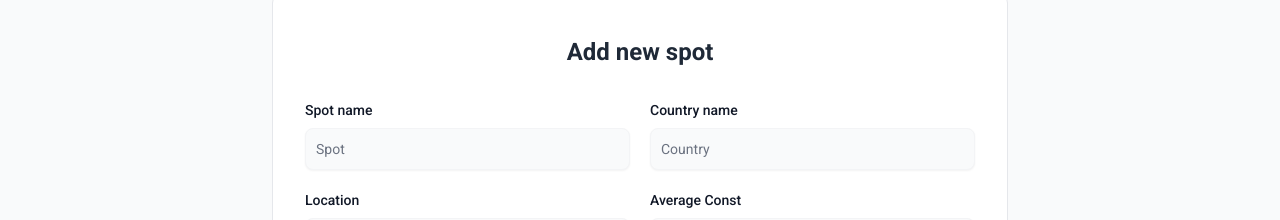
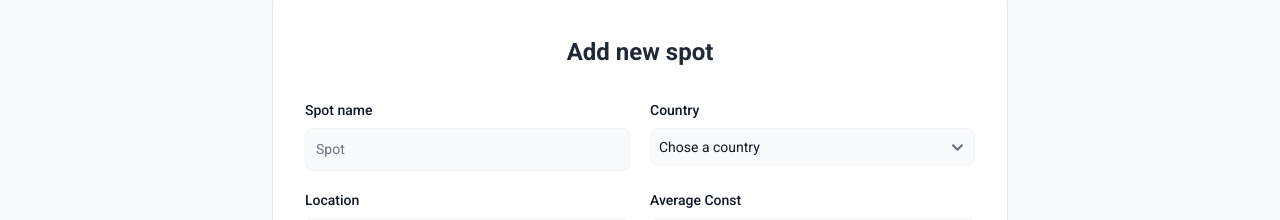
Before and after one commit to Albab47/rihla-explorer-client, a React (Vite) app: page /add-spot in a window 1280 px wide. Shown: the part 169-389 px from the top of the page. Built offline with nearby package versions, Linux system fonts and the light colour scheme; no server answers; sample sign-in values are in the browser's storage.

Commit message:
Add sort functionality to tourist spot page

```diff
--- a/src/components/TouristSpots/TouristSpots.jsx
+++ b/src/components/TouristSpots/TouristSpots.jsx
@@ -1,28 +1,90 @@
 import useSpotsData from "../../hooks/useSpotsData";
 import SpotCard from "../SpotCard/SpotCard";
+import { FaFilter } from "react-icons/fa";
 
-const TouristSpots = ({isHome = false}) => {
-  const { spots: loadedSpots } = useSpotsData();
-  const spots = isHome ? loadedSpots.slice(0, 6) : loadedSpots;
+const TouristSpots = ({ isHome = false }) => {
+  const [spots, setSpots] = useState([]);
+  const [filterOpen, setFilterOpen] = useState(false);
+  const [toggle, setToggle] = useState(false);
+
+  useEffect(() => {
+    const fetchData = async () => {
+      const res = await fetch("http://localhost:5000/spots");
+      const data = await res.json();
+      if (isHome) {
+        return setSpots(data.slice(0, 6));
+      }
+      setSpots(data);
+    };
+    fetchData();
+  }, [isHome, toggle]);
+
+  const handleFilterOpen = () => {
+    setFilterOpen(!filterOpen);
+  };
+
+  const handleAllSpotClick = () => {
+    setToggle(!toggle);
+  };
+
+  const handleFilterByCost = async () => {
+    const res = await fetch("http://localhost:5000/spots/sort-by-avg");
+    const data = await res.json();
+    setSpots(data);
+  };
 
   return (
     <section className="my-24">
       <div className="max-w-screen-xl mx-auto px-5">
         {/* heading */}
         <header className="text-center max-w-xl mx-auto space-y-5">
-          <h1 className="text-3xl md:text-5xl font-display ">{isHome ? "Popular" : "Browse"} Tourists Spots</h1>
-         {isHome && (
-           <p className="text-sm sm:text-base text-light">
-           Embark on a journey through the Middle East's iconic tourist spots.
-           Explore ancient wonders, breathtaking landscapes in one
-           unforgettable adventure.
-         </p>
-         )}
+          <h1 className="text-3xl md:text-5xl font-display ">
+            {isHome ? "Popular" : "Browse"} Tourists Spots
+          </h1>
+          {isHome && (
+            <p className="text-sm sm:text-base text-light">
+              Embark on a journey through the Middle East's iconic tourist
+              spots. Explore ancient wonders, breathtaking landscapes in one
+              unforgettable adventure.
+            </p>
+          )}
         </header>
 
+        {!isHome && (
+          <>
+            {/* sort options */}
+            <div className="max-w-screen-xl mx-auto relative flex flex-col items-end">
+              <button onClick={handleFilterOpen} className="btn-primary">
+                Filter <FaFilter className="ml-2 size-3" />
+              </button>
+              {/* <!-- Dropdown menu --> */}
+              <div
+                className={`z-10 absolute ${
+                  filterOpen ? "" : "hidden"
+                } top-12 bg-white divide-y divide-gray-100 rounded-lg shadow-2xl w-44 dark:bg-gray-700`}
+              >
+                <ul className="py-2 text-sm text-gray-700 dark:text-gray-200">
+                  <li
+                    onClick={handleFilterByCost}
+                    className="block px-4 py-2 hover:bg-gray-100 dark:hover:bg-gray-600 dark:hover:text-white"
+                  >
+                    Cost low to high
+                  </li>
+                  <li
+                    onClick={handleAllSpotClick}
+                    className="block px-4 py-2 hover:bg-gray-100 dark:hover:bg-gray-600 dark:hover:text-white"
+                  >
+                    All spots (default)
+                  </li>
+                </ul>
+              </div>
+            </div>
+          </>
+        )}
+
         {/* Spots card */}
-        <div className="grid gap-5 sm:grid-cols-2 md:grid-cols-3 mt-16 justify-center">
-          {spots?.map((spot) => (
+        <div className="grid gap-5 sm:grid-cols-2 md:grid-cols-3 mt-6 justify-center">
+          {spots.map((spot) => (
             <SpotCard key={spot._id} spot={spot} />
           ))}
         </div>
@@ -32,10 +94,10 @@ const TouristSpots = ({isHome = false}) => {
 };
 
 import PropTypes from "prop-types";
-
+import { useEffect, useState } from "react";
 
 TouristSpots.propTypes = {
   isHome: PropTypes.bool,
-}
+};
 
 export default TouristSpots;
--- a/src/hooks/useSpotsData.js
+++ b/src/hooks/useSpotsData.js
@@ -2,7 +2,7 @@ import { useEffect } from "react";
 import { useState } from "react";
 
 const useSpotsData = () => {
-  const [spots, setSpots] = useState([]);
+  const [loadedSpots, setLoadedSpots] = useState([]);
   const [toggle, setToggle] = useState(false);
 
   const refetch = () => {
@@ -13,12 +13,12 @@ const useSpotsData = () => {
     const fetchData = async () => {
       const res = await fetch("http://localhost:5000/spots");
       const data = await res.json()
-      setSpots(data)
+      setLoadedSpots(data)
     };
     fetchData()
   }, [toggle]);
 
-  return {spots, refetch};
+  return {loadedSpots, refetch};
 };
 
 export default useSpotsData;
--- a/src/pages/AddSpotPage.jsx
+++ b/src/pages/AddSpotPage.jsx
@@ -2,6 +2,7 @@ import { useForm } from "react-hook-form";
 import ErrorMsg from "../components/ErrorMsg/ErrorMsg";
 import { toast } from "react-toastify";
 import useAuth from "../hooks/useAuth.js";
+import { useNavigate } from "react-router-dom";
 
 const AddSpotPage = () => {
   const {
@@ -11,6 +12,7 @@ const AddSpotPage = () => {
     reset,
   } = useForm();
   const {currentUser} = useAuth();
+  const navigate = useNavigate()
 
 
   const onAddSpot = (data) => {
@@ -26,6 +28,7 @@ const AddSpotPage = () => {
         console.log(data);
         if (data.insertedId) {
           toast.success("Spot added successfully");
+          navigate('/tourist-spots')
           reset();
         }
       });
@@ -62,21 +65,30 @@ const AddSpotPage = () => {
               />
             </div>
 
+            {/* season options */}
             <div className="sm:col-span-3">
               <label
                 htmlFor="country"
                 className="block mb-2 text-sm font-medium text-gray-900 dark:text-white"
               >
-                Country name
+                Country
               </label>
-              <input
-                type="text"
+              <select
                 id="country"
-                placeholder="Country"
-                className="shadow-sm bg-gray-50 border border-gray-100 text-gray-900 text-sm rounded-lg focus:ring-amber-500 focus:border-amber-500 block w-full p-2.5 dark:bg-gray-700 dark:border-gray-600 dark:placeholder-gray-400 dark:text-white dark:focus:ring-amber-500 dark:focus:border-amber-500 dark:shadow-sm-light"
-                {...register("country", { required: true })}
-              />
+                {...register("country")}
+                className="block w-full p-2 text-sm text-gray-900 border border-gray-100 rounded-lg bg-gray-50 focus:ring-amber-500 focus:border-amber-500 dark:bg-gray-700 dark:border-gray-600 dark:placeholder-gray-400 dark:text-white dark:focus:ring-amber-500 dark:focus:border-amber-500"
+              >
+                <option defaultValue>Chose a country</option>
+                <option value="Jordan">Jordan</option>
+                <option value="Oman">Oman</option>
+                <option value="Yemen">Yemen</option>
+                <option value="UAE">UAE</option>
+                <option value="Kuwait">Kuwait</option>
+                <option value="Lebanon">Lebanon</option>
+              </select>
             </div>
+
+
 
             <div className="sm:col-span-3">
               <label
--- a/src/pages/UpdateSpotPage.jsx
+++ b/src/pages/UpdateSpotPage.jsx
@@ -14,10 +14,8 @@ const UpdateSpotPage = () => {
   const navigate = useNavigate()
 
   const spot = useLoaderData()
-  console.log(spot);
 
   const onUpdateSpot = (data) => {
-    console.log(data);
 
     fetch(`http://localhost:5000/update-spot/${spot._id}`, {
       method: "PUT",
@@ -26,7 +24,6 @@ const UpdateSpotPage = () => {
     })
       .then((res) => res.json())
       .then((data) => {
-        console.log(data);
         if (data.modifiedCount > 0) {
           toast.success("Spot Updated successfully");
           reset();
@@ -67,21 +64,27 @@ const UpdateSpotPage = () => {
               />
             </div>
 
+            {/* season options */}
             <div className="sm:col-span-3">
               <label
                 htmlFor="country"
                 className="block mb-2 text-sm font-medium text-gray-900 dark:text-white"
               >
-                Country name
+                Country
               </label>
-              <input
-                type="text"
+              <select
                 id="country"
-                placeholder="Country"
-                defaultValue={spot.country}
-                className="shadow-sm bg-gray-50 border border-gray-100 text-gray-900 text-sm rounded-lg focus:ring-amber-500 focus:border-amber-500 block w-full p-2.5 dark:bg-gray-700 dark:border-gray-600 dark:placeholder-gray-400 dark:text-white dark:focus:ring-amber-500 dark:focus:border-amber-500 dark:shadow-sm-light"
-                {...register("country", { required: true })}
-              />
+                {...register("country")}
+                className="block w-full p-2 text-sm text-gray-900 border border-gray-100 rounded-lg bg-gray-50 focus:ring-amber-500 focus:border-amber-500 dark:bg-gray-700 dark:border-gray-600 dark:placeholder-gray-400 dark:text-white dark:focus:ring-amber-500 dark:focus:border-amber-500"
+              >
+                <option defaultValue={spot.country}>{spot.country}</option>
+                <option value="Jordan">Jordan</option>
+                <option value="Oman">Oman</option>
+                <option value="Yemen">Yemen</option>
+                <option value="UAE">UAE</option>
+                <option value="Kuwait">Kuwait</option>
+                <option value="Baalbek">Baalbek</option>
+              </select>
             </div>
 
             <div className="sm:col-span-3">
```
Also changed, not shown: src/pages/TouristSpotsPage.jsx (+5 -5 lines).
